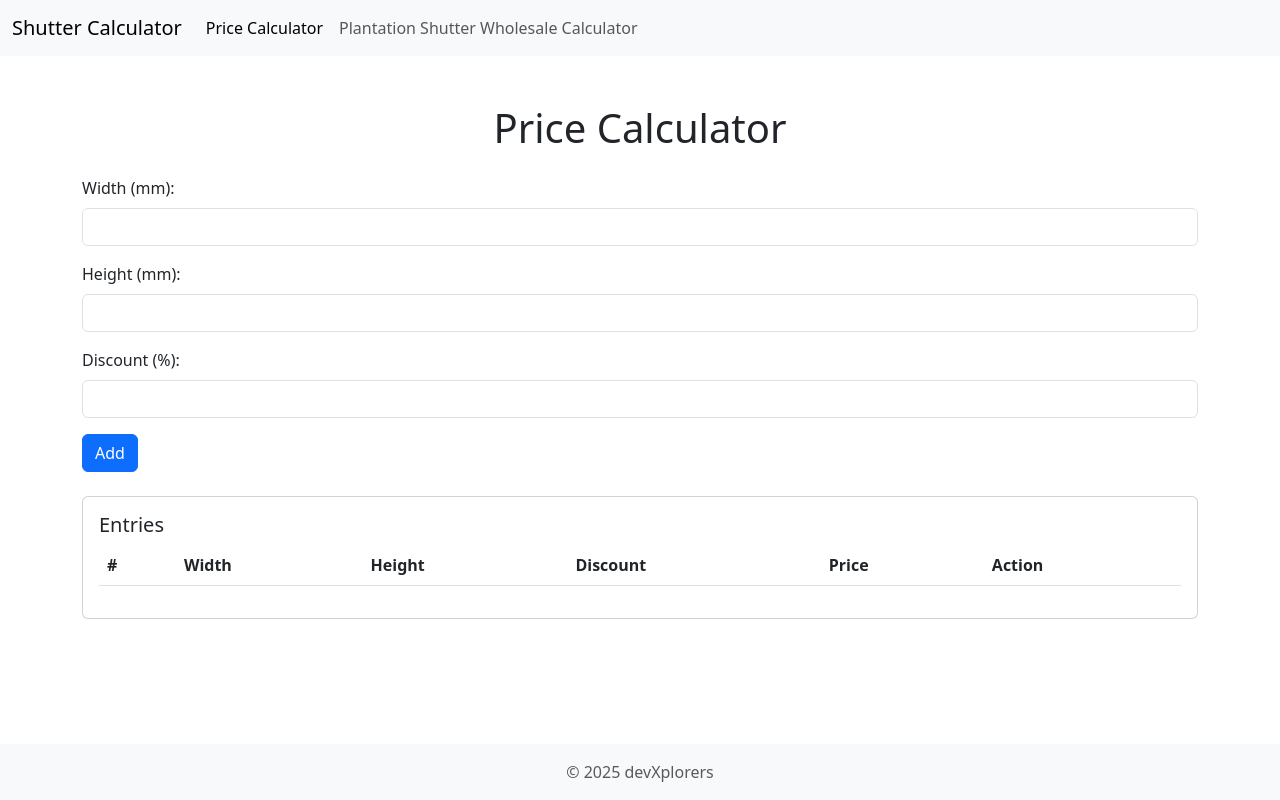
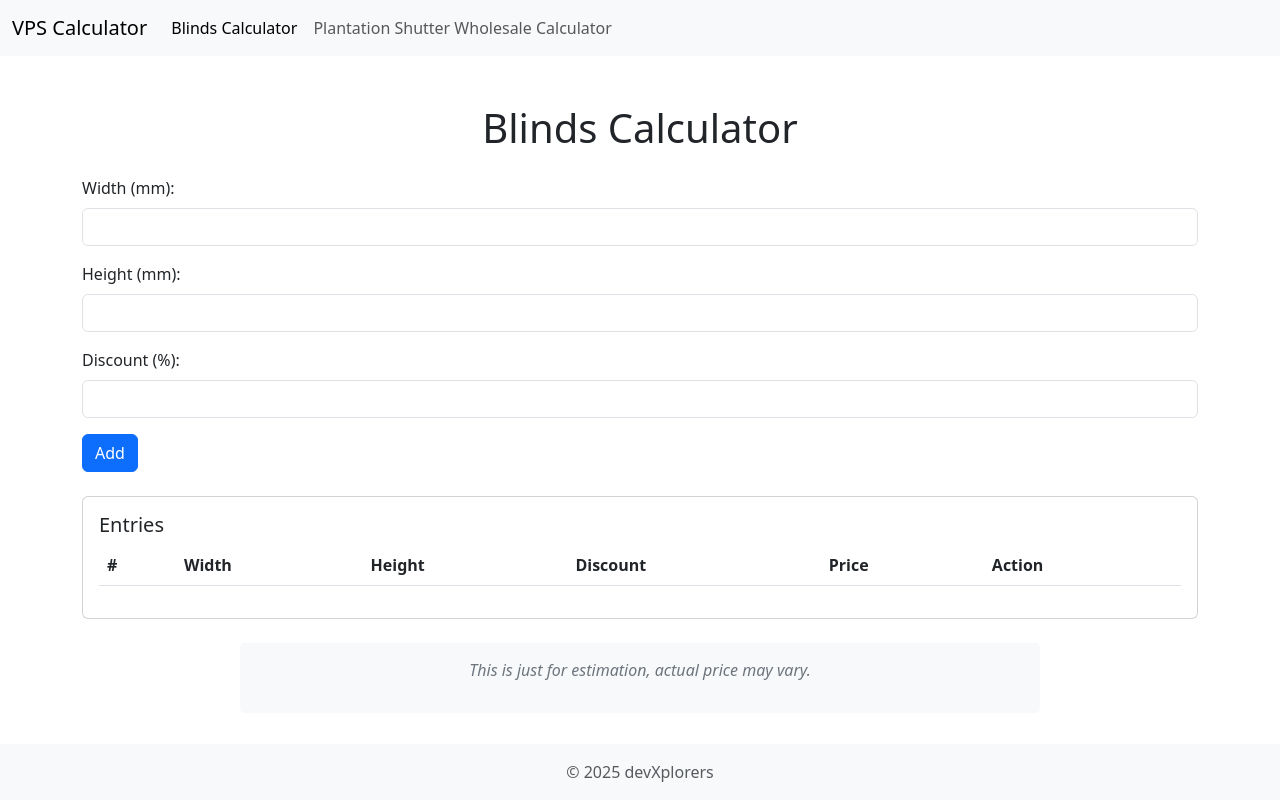
Before and after one commit to devXplorers2024/BlindsCostEstimator, a plain HTML site: page index.html in a window 1280 px wide. Drawn offline with nearby package versions, Linux system fonts and the light colour scheme.

Commit message:
Added disclaimer

```diff
--- a/index.html
+++ b/index.html
@@ -21,6 +21,16 @@
         .content {
             flex: 1;
         }
+        .disclaimer {
+            background-color: #f8f9fa;
+            padding: 15px;
+            border-radius: 5px;
+            margin: 20px auto;
+            max-width: 800px;
+            text-align: center;
+            font-style: italic;
+            color: #6c757d;
+        }
     </style>
 </head>
 <body class="d-flex flex-column">
@@ -28,14 +38,14 @@
         <!-- Navigation Bar -->
         <nav class="navbar navbar-expand-lg navbar-light bg-light">
             <div class="container-fluid">
-                <a class="navbar-brand" href="index.html">Shutter Calculator</a>
+                <a class="navbar-brand" href="index.html">VPS Calculator</a>
                 <button class="navbar-toggler" type="button" data-bs-toggle="collapse" data-bs-target="#navbarNav" aria-controls="navbarNav" aria-expanded="false" aria-label="Toggle navigation">
                     <span class="navbar-toggler-icon"></span>
                 </button>
                 <div class="collapse navbar-collapse" id="navbarNav">
                     <ul class="navbar-nav">
                         <li class="nav-item">
-                            <a class="nav-link active" aria-current="page" href="index.html">Price Calculator</a>
+                            <a class="nav-link active" aria-current="page" href="index.html">Blinds Calculator</a>
                         </li>
                         <li class="nav-item">
                             <a class="nav-link" href="./ShutterWholesale/plantation_shutter.html">Plantation Shutter Wholesale Calculator</a>
@@ -47,7 +57,7 @@
 
         <div class="content">
             <div class="container mt-5">
-                <h1 class="text-center">Price Calculator</h1>
+                <h1 class="text-center">Blinds Calculator</h1>
                 <form id="priceForm" class="mt-4">
                     <div class="mb-3">
                         <label for="width" class="form-label">Width (mm):</label>
@@ -88,6 +98,11 @@
 
                 <!-- Total Summary -->
                 <div id="totalResult" class="mt-4"></div>
+
+                <!-- Disclaimer Section -->
+                <div class="disclaimer">
+                    <p>This is just for estimation, actual price may vary.</p>
+                </div>
             </div>
         </div>
 
```
Also changed, not shown: ShutterWholesale/plantation_shutter.html (+17 -2 lines).
